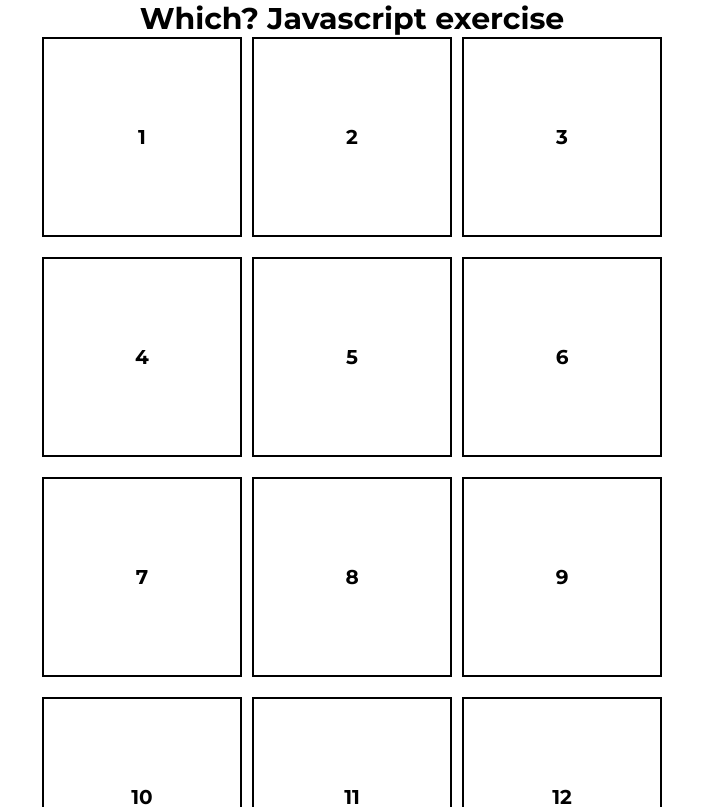
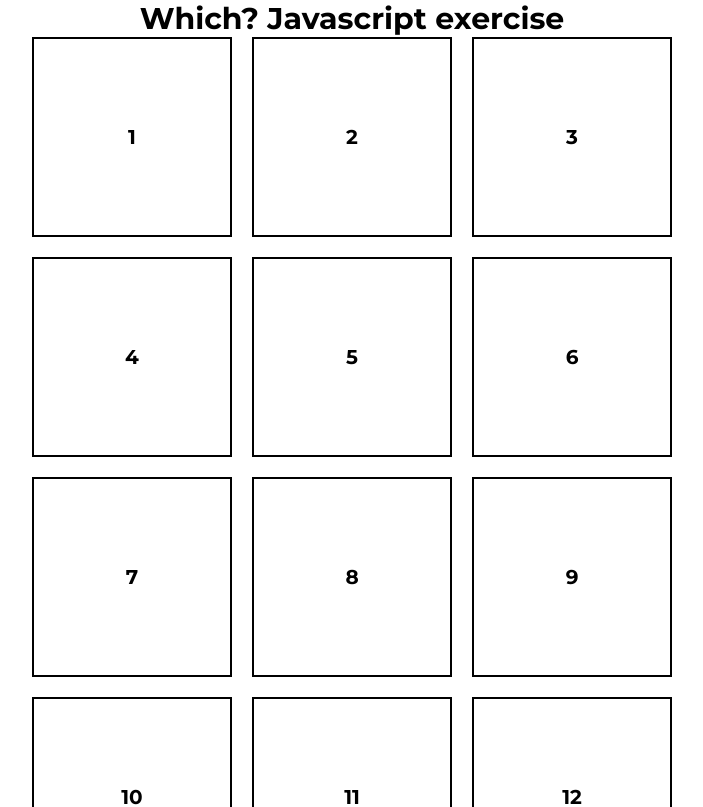
Before and after one commit to ojam1/multiplication-help, a React (Create React App) app: page / in a window 1280 px wide. Shown: the top 807 px of the page, without its empty margins (288-991 px from the left). Built offline with nearby package versions, Linux system fonts and the light colour scheme.

Commit message:
slight design changes

```diff
--- a/src/App.js
+++ b/src/App.js
@@ -29,6 +29,7 @@ const GlobalStyle = createGlobalStyle`
     box-sizing: inherit;
   }
 `;
+
 const App = () => (
   <>
     <GlobalStyle />
--- a/src/components/Grid/grid.style.js
+++ b/src/components/Grid/grid.style.js
@@ -17,5 +17,6 @@ export default styled.div`
   @media only screen
   and (min-width: 1025px) {
       grid-template-columns: 1fr 1fr 1fr;
+      column-gap: 2rem;
   }
 `;
--- a/src/components/Number/number.style.js
+++ b/src/components/Number/number.style.js
@@ -1,6 +1,7 @@
 import styled from 'styled-components';
 
 export default styled.div`
+  cursor: pointer;
   display: flex;
   justify-content: center;
   align-items: center;
```
